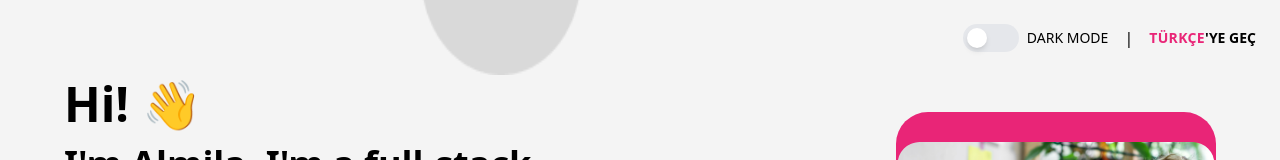
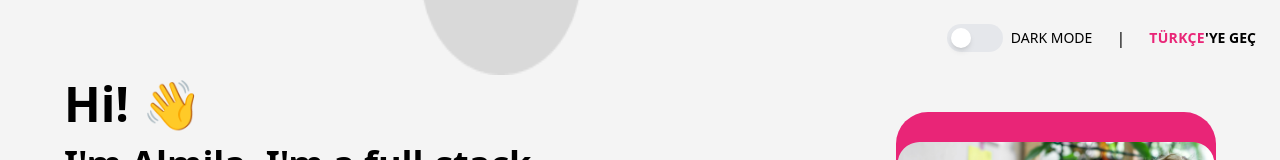
Before and after one commit to bsrayapici/BY_CV_V4_180525, a React (Vite) app: page / in a window 1280 px wide. Shown: the top 160 px of the page. Built offline with nearby package versions, Linux system fonts and the light colour scheme.

Commit message:
Update Top component spacing

```diff
--- a/src/components/Top.jsx
+++ b/src/components/Top.jsx
@@ -7,7 +7,7 @@ function Top() {
 
   return (
     <div className="fixed top-0 right-0 p-6 flex items-center gap-4 z-50">
-      <div className="flex items-center gap-8 md:gap-2">
+      <div className="flex items-center gap-4">
         <div className="flex items-center gap-2">
           <div
             className={`w-14 h-7 flex items-center ${
```
